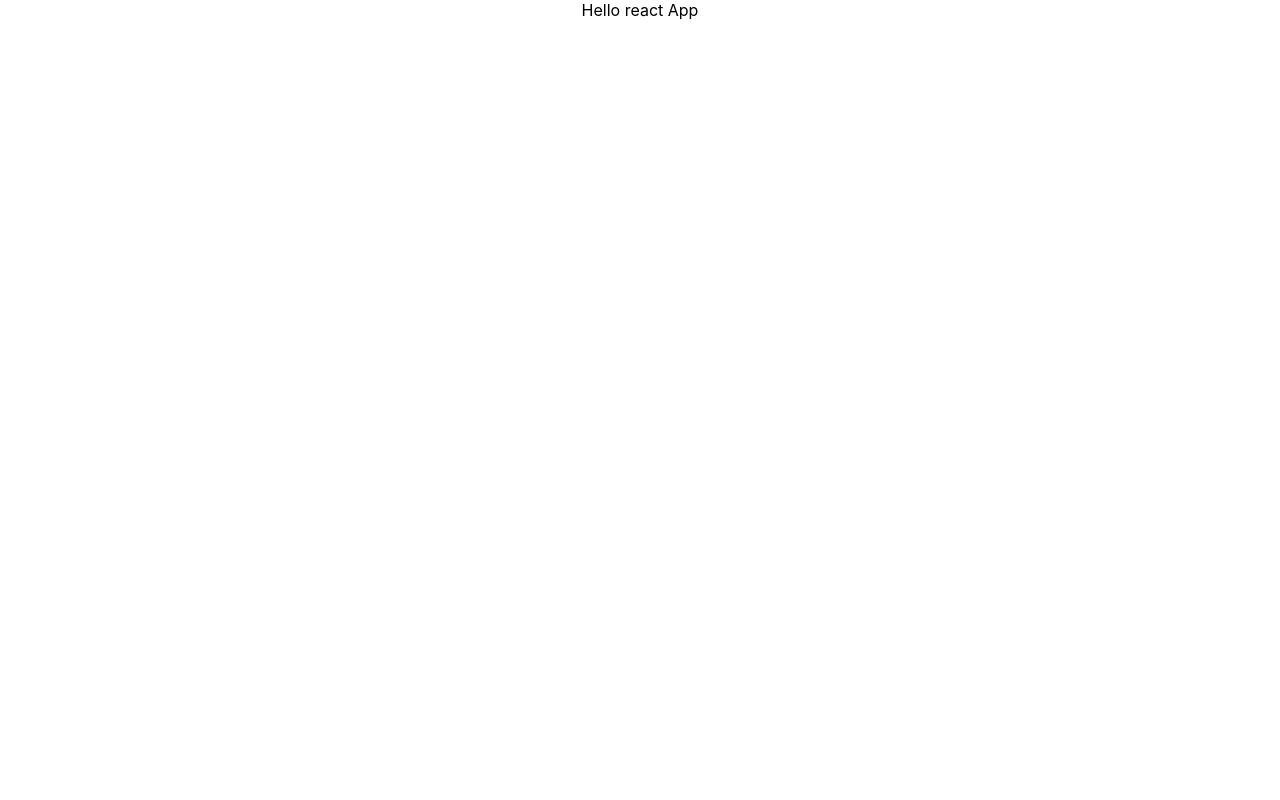
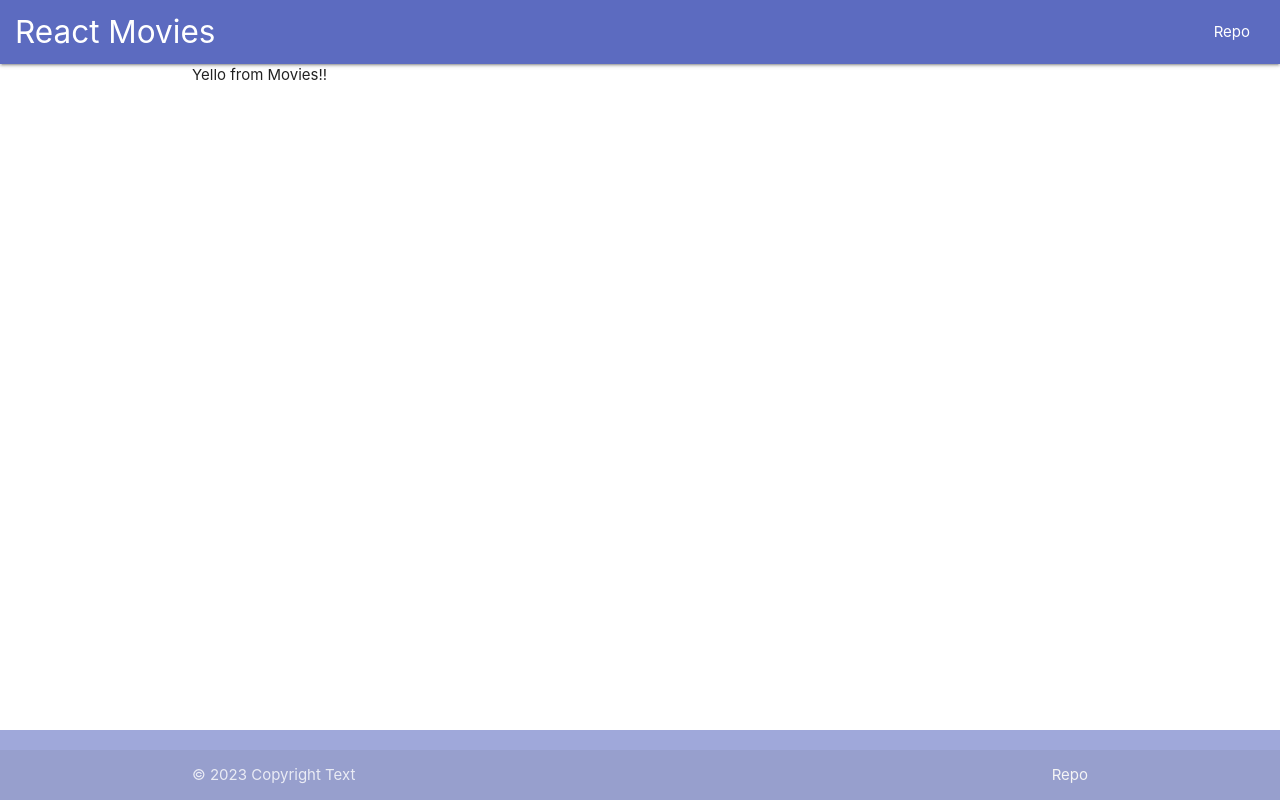
Before and after one commit to ENNA-Egor/movies-project, a React (Create React App) app: page / in a window 1280 px wide. Built offline with nearby package versions, Linux system fonts and the light colour scheme.

Commit message:
Создал основной интерфейс

```diff
--- a/public/index.html
+++ b/public/index.html
@@ -13,7 +13,8 @@
 
     <link rel="manifest" href="%PUBLIC_URL%/manifest.json" />
 
-    <title>React App</title>
+    <title>React Movies</title>
+    <link rel="stylesheet" href="https://cdnjs.cloudflare.com/ajax/libs/materialize/1.0.0/css/materialize.min.css">
   </head>
   <body>
     <noscript>You need to enable JavaScript to run this app.</noscript>
--- a/src/App.css
+++ /dev/null
@@ -1,38 +0,0 @@
-.App {
-  text-align: center;
-}
-
-.App-logo {
-  height: 40vmin;
-  pointer-events: none;
-}
-
-@media (prefers-reduced-motion: no-preference) {
-  .App-logo {
-    animation: App-logo-spin infinite 20s linear;
-  }
-}
-
-.App-header {
-  background-color: #282c34;
-  min-height: 100vh;
-  display: flex;
-  flex-direction: column;
-  align-items: center;
-  justify-content: center;
-  font-size: calc(10px + 2vmin);
-  color: white;
-}
-
-.App-link {
-  color: #61dafb;
-}
-
-@keyframes App-logo-spin {
-  from {
-    transform: rotate(0deg);
-  }
-  to {
-    transform: rotate(360deg);
-  }
-}
--- a/src/App.js
+++ b/src/App.js
@@ -1,11 +1,15 @@
 
-import './App.css';
+import {Header}  from './layout/Header'
+import {Footer}  from './layout/Footer'
+import {Main}  from './layout/Main'
 
 function App() {
   return (
-    <div className="App">
-          Hello react App
-    </div>
+    <>
+      < Header />
+      < Main />
+      < Footer />
+    </>
   );
 }
 
--- a/src/index.css
+++ b/src/index.css
@@ -11,3 +11,12 @@ code {
   font-family: source-code-pro, Menlo, Monaco, Consolas, 'Courier New',
     monospace;
 }
+
+
+nav {
+  padding: 0 1rem;
+}
+
+.content {
+  min-height: calc(100vh - 70px - 64px);
+}
--- /dev/null
+++ b/src/layout/Footer.jsx
@@ -0,0 +1,13 @@
+function Footer () {
+    return  <footer className="page-footer indigo lighten-3">
+    <div className="footer-copyright">
+      <div className="container">
+      © {new Date().getFullYear()} Copyright Text
+      <a className="grey-text text-lighten-4 right" href="#!">Repo</a>
+      </div>
+    </div>
+  </footer>
+
+}
+
+export {Footer}
--- /dev/null
+++ b/src/layout/Header.jsx
@@ -0,0 +1,12 @@
+function Header() {
+   return <nav className=" indigo lighten-1">
+    <div className="nav-wrapper">
+      <a href="#" className="brand-logo">React Movies</a>
+      <ul id="nav-mobile" className="right hide-on-med-and-down">
+        <li><a href="!#">Repo</a></li>
+      </ul>
+    </div>
+  </nav>
+}
+
+export {Header}
--- /dev/null
+++ b/src/layout/Main.jsx
@@ -0,0 +1,8 @@
+function Main () {
+    return <main className="container content">
+        Yello from Movies!!
+    </main>
+}
+
+
+export {Main}
```
